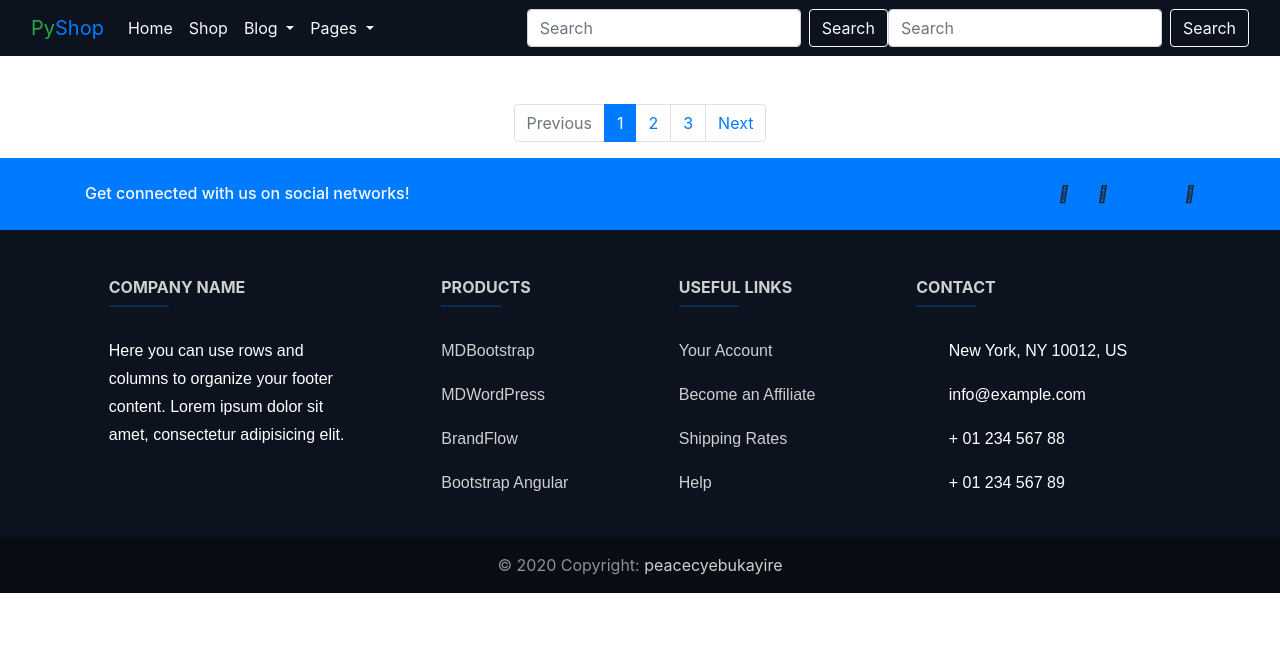
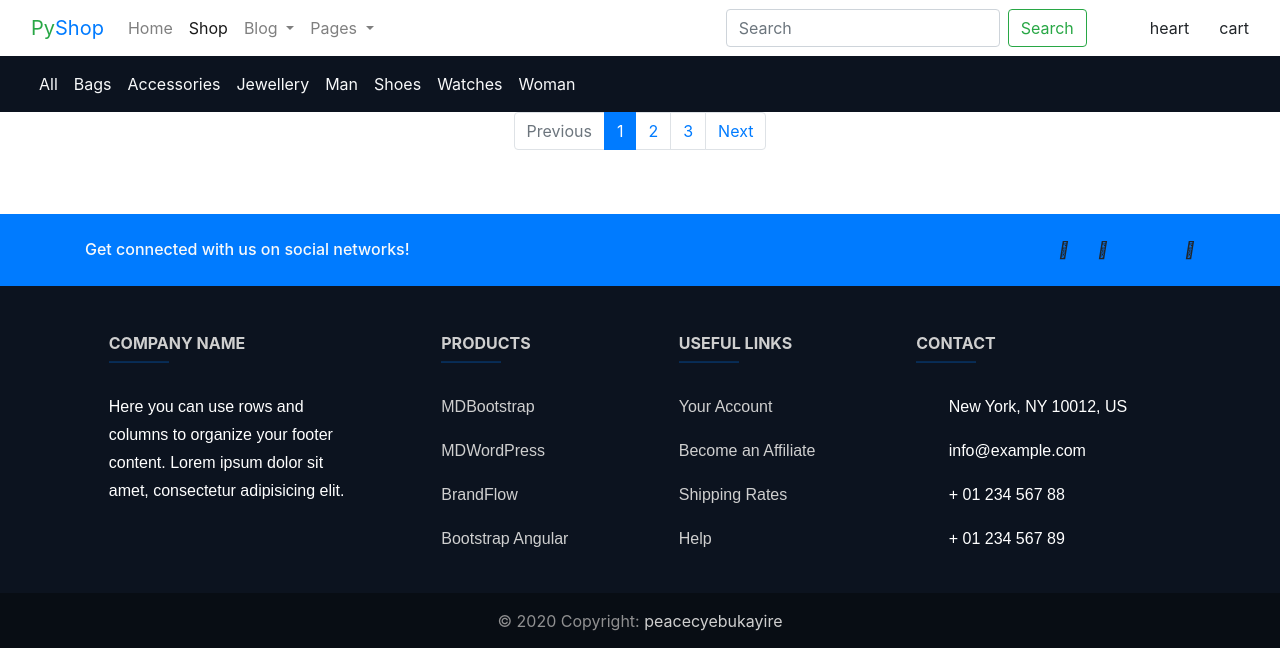
Before and after one commit to Cyebukayire/PyShop, a Django app: template templates/base.html in a window 1280 px wide. Shown: the top 648 px of the page. Run offline with Django 3.2, Linux system fonts and the light colour scheme; the template is opened without the code that fills it, so the values that code supplies are empty; some libraries are stand-ins or nearby versions.

Commit message:
Fix header

```diff
--- a/products/templates/products.html
+++ b/products/templates/products.html
@@ -1,9 +1,11 @@
 {% extends 'base.html' %}
 {% block content %}
-    <h1>Products</h1>
+    <p class="mt-4">
+        <span class="mr-3" style="color: #909091">Showing 1-12 of 6456 results</span>
+        Filter +</p>
     <div class="row">
         {% for product in products %}
-            <div class="col">
+            <div class="col mt-3 mb-5">
                 <div class="card" style="width: 18rem;">
                     <img src="{{ product.image_url }}" class="card-img-top" alt="...">
                     <div class="card-body">
--- a/static/css/style.css
+++ b/static/css/style.css
@@ -307,4 +307,4 @@ p {
     .back-to-top .btn-dark:hover {
       cursor: pointer;
       background: #FA6742;
-      border-color: #FA6742; }
+      border-color: #FA6742;
--- a/templates/base.html
+++ b/templates/base.html
@@ -14,7 +14,7 @@
   </head>
   <body>
 
-    <nav class="navbar navbar-expand-lg navbar-light" style="background-color: #0c131f">
+    <nav class="navbar navbar-expand-lg navbar-light">
     <div class="container-fluid">
       <a class="navbar-brand" href="#"><span class="text-success">Py</span><span class="text-primary">Shop</span></a>
 <!--      <button class="navbar-toggler" type="button" data-bs-toggle="collapse" data-bs-target="#navbarSupportedContent" aria-controls="navbarSupportedContent" aria-expanded="false" aria-label="Toggle navigation">-->
@@ -23,13 +23,13 @@
       <div class="collapse navbar-collapse" id="navbarSupportedContent">
         <ul class="navbar-nav me-auto mb-2 mb-lg-0">
           <li class="nav-item">
-            <a class="nav-link text-light" aria-current="page" href="#">Home</a>
+            <a class="nav-link" aria-current="page" href="#">Home</a>
           </li>
           <li class="nav-item">
-            <a class="nav-link active text-light" href="#">Shop</a>
+            <a class="nav-link active" href="#">Shop</a>
           </li>
           <li class="nav-item dropdown">
-            <a class="nav-link dropdown-toggle text-light" href="#" id="navbarDropdown" role="button" data-bs-toggle="dropdown" aria-expanded="false">
+            <a class="nav-link dropdown-toggle" href="#" id="navbarDropdown" role="button" data-bs-toggle="dropdown" aria-expanded="false">
               Blog
             </a>
             <ul class="dropdown-menu" aria-labelledby="navbarDropdown">
@@ -40,7 +40,7 @@
             </ul>
           </li>
           <li class="nav-item dropdown">
-            <a class="nav-link dropdown-toggle text-light" href="#" id="navbarDropdown" role="button" data-bs-toggle="dropdown" aria-expanded="false">
+            <a class="nav-link dropdown-toggle" href="#" id="navbarDropdown" role="button" data-bs-toggle="dropdown" aria-expanded="false">
               Pages
             </a>
             <ul class="dropdown-menu" aria-labelledby="navbarDropdown">
@@ -54,21 +54,55 @@
         </ul>
         <form class="d-flex">
           <input class="form-control me-2" type="search" placeholder="Search" aria-label="Search">
-          <button class="btn btn-outline-light" type="submit">Search</button>
-        </form><form class="d-flex">
-          <input class="form-control me-2" type="search" placeholder="Search" aria-label="Search">
-          <button class="btn btn-outline-light" type="submit">Search</button>
+          <button class="btn btn-outline-success" type="submit">Search</button>
         </form>
-
+         <div class="ml-5 row">
+            <div class="col">heart</div>
+            <div class="col">cart</div>
+         </div>
       </div>
     </div>
   </nav>
+
+    <nav class="navbar navbar-expand-lg navbar-light" style="background-color: #0c131f">
+    <div class="container-fluid">
+      <div class="collapse navbar-collapse" id="navbarSupportedContent">
+        <ul class="navbar-nav me-auto mb-2 mb-lg-0">
+          <li class="nav-item">
+            <a class="nav-link text-light" aria-current="page" href="#">All</a>
+          </li>
+          <li class="nav-item">
+            <a class="nav-link active text-light" href="#">Bags</a>
+          </li>
+          <li class="nav-item">
+            <a class="nav-link active text-light" href="#">Accessories</a>
+          </li>
+          <li class="nav-item">
+            <a class="nav-link active text-light" href="#">Jewellery</a>
+          </li>
+          <li class="nav-item">
+            <a class="nav-link active text-light" href="#">Man</a>
+          </li>
+          <li class="nav-item">
+            <a class="nav-link active text-light" href="#">Shoes</a>
+          </li>
+          <li class="nav-item">
+            <a class="nav-link active text-light" href="#">Watches</a>
+          </li>
+          <li class="nav-item">
+            <a class="nav-link active text-light" href="#">Woman</a>
+          </li>
+        </ul>
+      </div>
+    </div>
+  </nav>
+
 
     <div class="container">
       {% block content %}
 
       {% endblock %}
-      <div class="row mt-5">
+      <div class="row mb-5">
         <nav aria-label="Page navigation example">
             <ul class="pagination justify-content-center">
                 <li class="page-item disabled">
```
Also changed, not shown: db.sqlite3, static/images/cart1.png (added), static/images/cart2.png (added), static/images/heart1.png (added), static/images/heart2.png (added).
